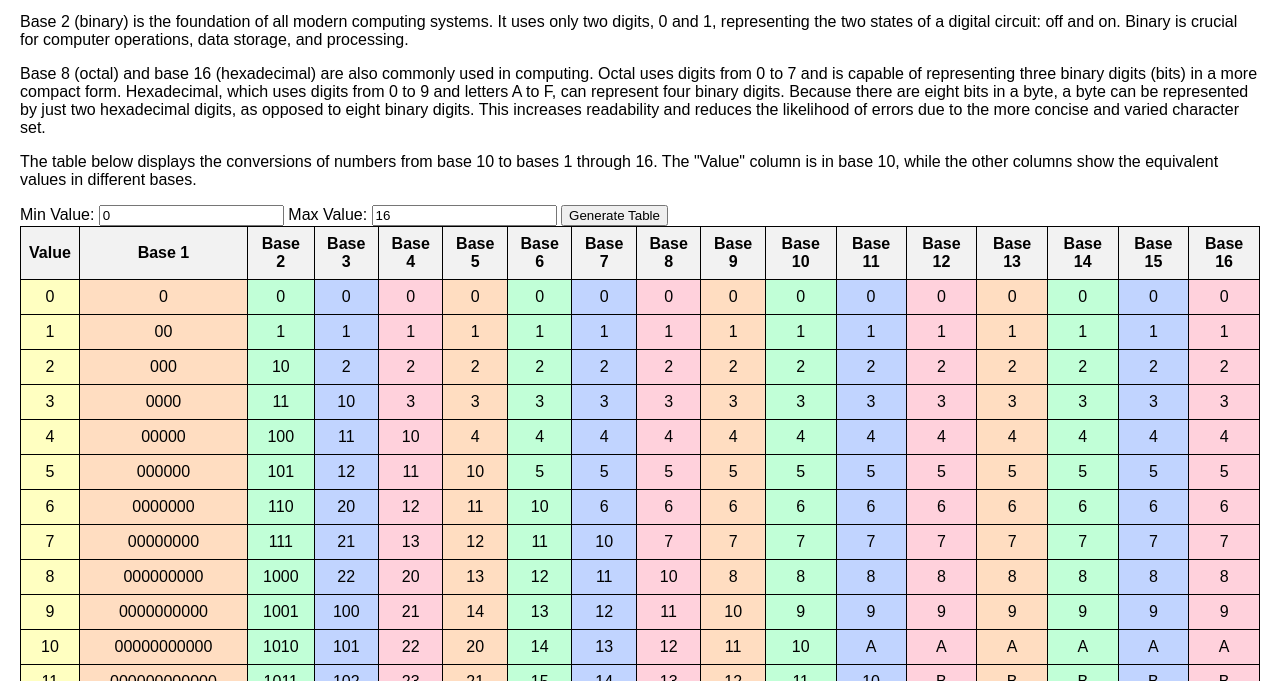
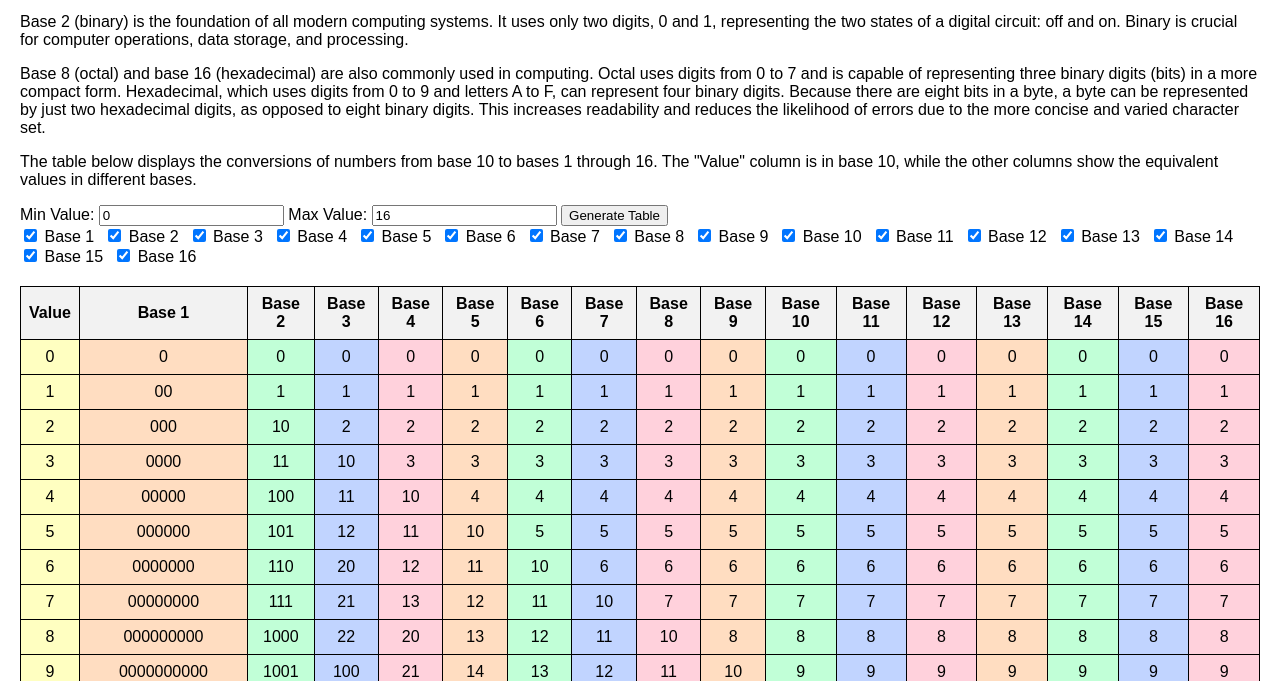
Before and after one commit to dglass710/Base-Conversion-Table, a plain HTML site: page index.html in a window 1280 px wide. Shown: the part 119-800 px from the top of the page. Drawn offline with Linux system fonts and the light colour scheme.

Commit message:
Created checkboxes for bases

```diff
--- a/index.html
+++ b/index.html
@@ -36,6 +36,14 @@
         .color4 {
             background-color: #FFD1DC;
         }
+        .checkbox-container {
+            display: flex;
+            flex-wrap: wrap;
+            margin-bottom: 20px;
+        }
+        .checkbox-container div {
+            margin-right: 10px;
+        }
     </style>
 </head>
 <body>
@@ -57,6 +65,72 @@
     <label for="maxValue">Max Value: </label>
     <input type="text" id="maxValue" value="16" oninput="validateInput(this)">
     <button onclick="generateTable()">Generate Table</button>
+    <div class="checkbox-container">
+        <div>
+            <input type="checkbox" id="base1" value="1" checked>
+            <label for="base1">Base 1</label>
+        </div>
+        <div>
+            <input type="checkbox" id="base2" value="2" checked>
+            <label for="base2">Base 2</label>
+        </div>
+        <div>
+            <input type="checkbox" id="base3" value="3" checked>
+            <label for="base3">Base 3</label>
+        </div>
+        <div>
+            <input type="checkbox" id="base4" value="4" checked>
+            <label for="base4">Base 4</label>
+        </div>
+        <div>
+            <input type="checkbox" id="base5" value="5" checked>
+            <label for="base5">Base 5</label>
+        </div>
+        <div>
+            <input type="checkbox" id="base6" value="6" checked>
+            <label for="base6">Base 6</label>
+        </div>
+        <div>
+            <input type="checkbox" id="base7" value="7" checked>
+            <label for="base7">Base 7</label>
+        </div>
+        <div>
+            <input type="checkbox" id="base8" value="8" checked>
+            <label for="base8">Base 8</label>
+        </div>
+        <div>
+            <input type="checkbox" id="base9" value="9" checked>
+            <label for="base9">Base 9</label>
+        </div>
+        <div>
+            <input type="checkbox" id="base10" value="10" checked>
+            <label for="base10">Base 10</label>
+        </div>
+        <div>
+            <input type="checkbox" id="base11" value="11" checked>
+            <label for="base11">Base 11</label>
+        </div>
+        <div>
+            <input type="checkbox" id="base12" value="12" checked>
+            <label for="base12">Base 12</label>
+        </div>
+        <div>
+            <input type="checkbox" id="base13" value="13" checked>
+            <label for="base13">Base 13</label>
+        </div>
+        <div>
+            <input type="checkbox" id="base14" value="14" checked>
+            <label for="base14">Base 14</label>
+        </div>
+        <div>
+            <input type="checkbox" id="base15" value="15" checked>
+            <label for="base15">Base 15</label>
+        </div>
+        <div>
+            <input type="checkbox" id="base16" value="16" checked>
+            <label for="base16">Base 16</label>
+        </div>
+    </div>
     <div id="tableContainer"></div>
 
     <script>
@@ -78,16 +152,16 @@
         function generateTable() {
             const minValue = parseInt(document.getElementById('minValue').value, 10);
             const maxValue = parseInt(document.getElementById('maxValue').value, 10);
-            const bases = Array.from({ length: 16 }, (_, i) => i + 1);
+            const selectedBases = Array.from(document.querySelectorAll('.checkbox-container input:checked')).map(input => parseInt(input.value, 10));
             const values = Array.from({ length: maxValue - minValue + 1 }, (_, i) => i + minValue);
             const tableContainer = document.getElementById('tableContainer');
 
             let html = '<table>';
-            html += '<tr><th>Value</th>' + bases.map(base => `<th>Base ${base}</th>`).join('') + '</tr>';
+            html += '<tr><th>Value</th>' + selectedBases.map(base => `<th>Base ${base}</th>`).join('') + '</tr>';
             values.forEach(value => {
                 html += '<tr>';
                 html += `<td class="value-column">${value}</td>`;
-                bases.forEach((base, index) => {
+                selectedBases.forEach((base, index) => {
                     const colorClass = `color${(index % 4) + 1}`;
                     html += `<td class="${colorClass}">${toBase(value, base)}</td>`;
                 });
```
